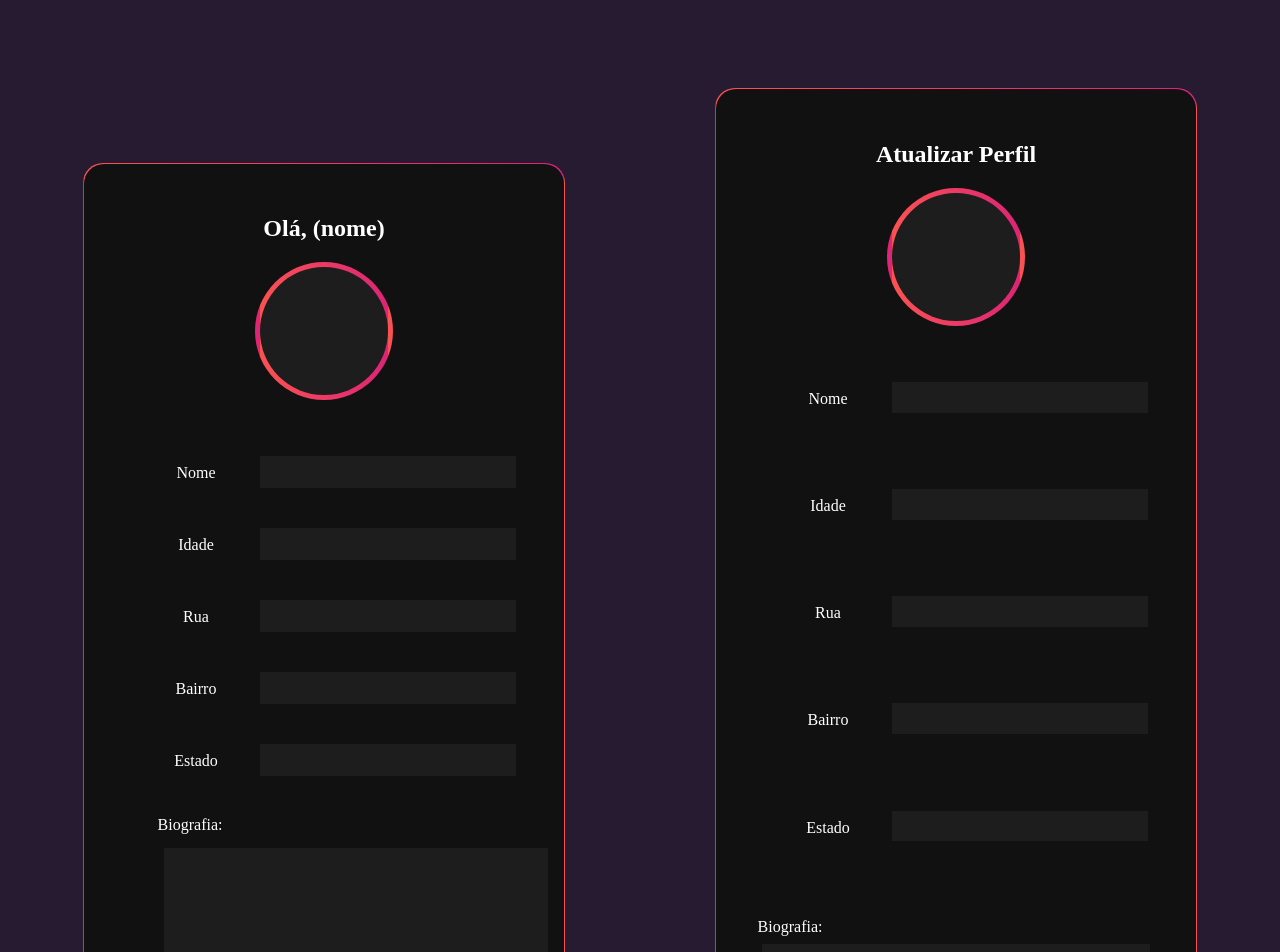
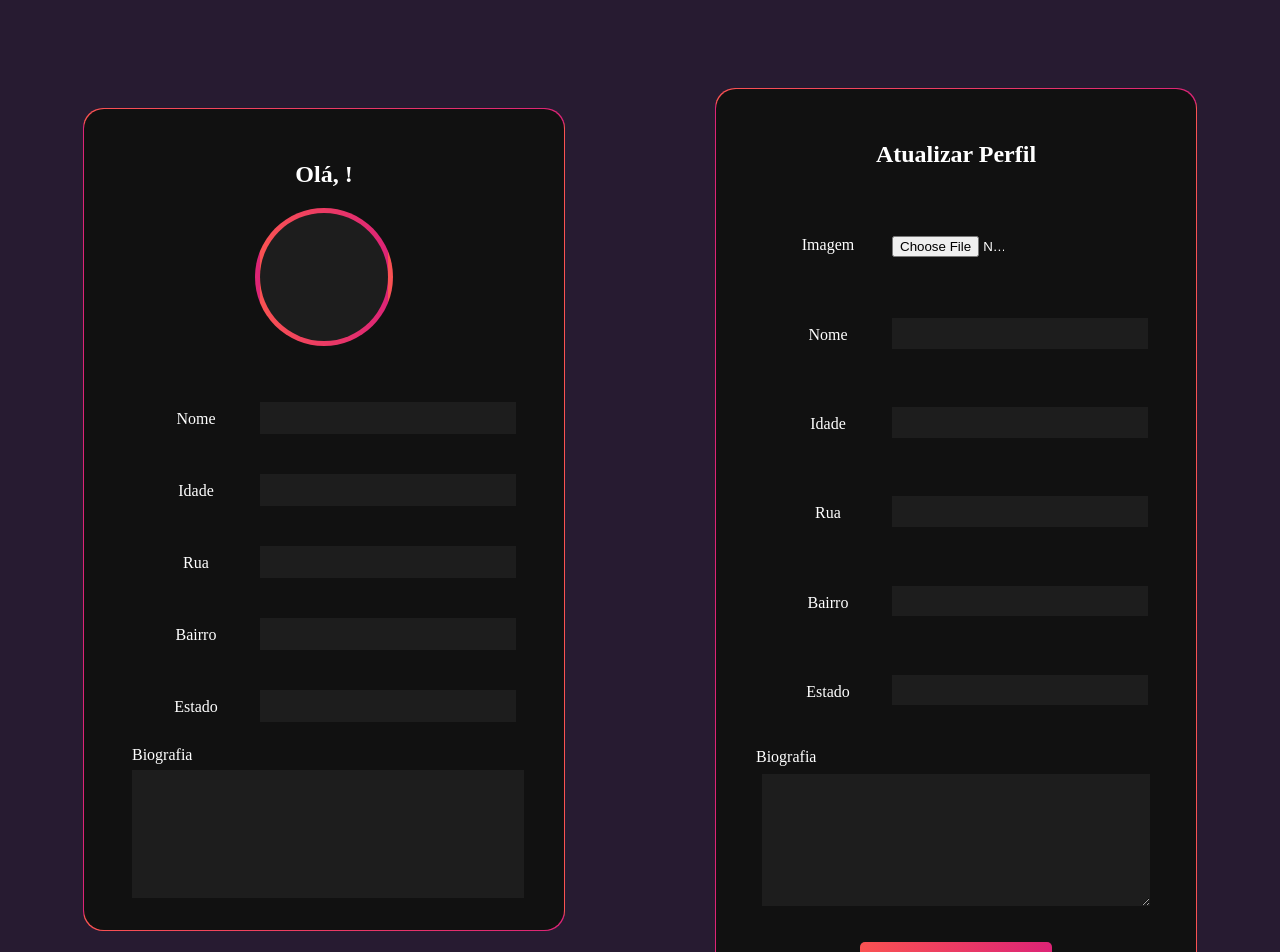
Before and after one commit to BrunoOlv10/perfil-sync360, a React (Create React App) app in the folder desafio-sync360/: page / in a window 1280 px wide. Shown: the top 952 px of the page. Built offline with nearby package versions, Linux system fonts and the light colour scheme.

Commit message:
add updates

```diff
--- a/desafio-sync360/src/App.js
+++ b/desafio-sync360/src/App.js
@@ -4,7 +4,7 @@ import ContainerPerfil from './components/ContainerPerfil';
 import './styles/components/App.sass'
 
 function App() {
-  const [perfil, setPerfil] = useState({
+  const [dadosPerfil, setDadosPerfil] = useState({
     nome: '',
     idade: '',
     rua: '',
@@ -12,15 +12,16 @@ function App() {
     estado: '',
     biografia: ''
   })
+  const [imagemPerfil, setImagemPerfil] = useState(null);
 
-  const atualizarPerfil = (dadosPerfil) => {
-    setPerfil(dadosPerfil)
+  const atualizarPerfil = (novosDados) => {
+    setDadosPerfil(novosDados)
   }
 
   return (
     <div className="App">
-      <ContainerPerfil />
-      <ContainerForm atualizarPerfil={atualizarPerfil}/>
+      <ContainerPerfil dadosPerfil={dadosPerfil} imagemPerfil={imagemPerfil}/>
+      <ContainerForm atualizarPerfil={atualizarPerfil} setImagemPerfil={setImagemPerfil}/>
     </div>
   );
 }
--- a/desafio-sync360/src/components/ContainerForm.js
+++ b/desafio-sync360/src/components/ContainerForm.js
@@ -6,6 +6,7 @@ import '../styles/components/ContainerForm.sass'
 
 const ContainerForm = ({atualizarPerfil}) => {
   const [dadosFormulario, setDadosFormulario] = useState({
+    imagem: 'null',
     nome: '',
     idade: '',
     rua: '',
@@ -13,7 +14,7 @@ const ContainerForm = ({atualizarPerfil}) => {
     estado: '',
     biografia: ''
   })
-  const [enviado, setEnviado] = useState(false)
+  // const [enviado, setEnviado] = useState(false)
 
   const handleChange = (event) => {
     const {name, value} = event.target
@@ -23,11 +24,19 @@ const ContainerForm = ({atualizarPerfil}) => {
     })
   }
 
+  const handleImagemChange = (event) => {
+    const imagemSelecionada = event.target.files[0]
+    setDadosFormulario({
+      ...dadosFormulario,
+      imagem: URL.createObjectURL(imagemSelecionada),
+    })
+  }
+
   const handleSubmit = (event) => {
     event.preventDefault()
     console.log('Dados do formulário enviados:', dadosFormulario)
     atualizarPerfil(dadosFormulario)
-    setEnviado(true)
+    // setEnviado(true)
   }
 
   const handleAtualizar = (event) => {
@@ -38,26 +47,27 @@ const ContainerForm = ({atualizarPerfil}) => {
     <div className='container'>
         <div className='card'>
             <h2>Atualizar Perfil</h2>
-            <div className='img-degrade'>
-              <div className='img'></div>
-            </div>
-            <form>
+            <form onSubmit={handleSubmit}>
               <div className='infos'>
+                <label htmlFor="imagem" className='categoria'>Imagem</label>
+                <input type="file" className='enviar-imagem' name='imagem' accept="image/*" onChange={handleImagemChange}/>
                 <label htmlFor="name" className='categoria'>Nome</label>
-                <input type="text" name='name'/>
+                <input type="text" className='dados-escritos' name='nome' value={dadosFormulario.nome} onChange={handleChange}/>
                 <label htmlFor="idade" className='categoria'>Idade</label>
-                <input type="text" name='idade' />
+                <input type="text" className='dados-escritos' name='idade' value={dadosFormulario.idade} onChange={handleChange}/>
                 <label htmlFor="rua" className='categoria'>Rua</label>
-                <input type="text" name='rua' />
+                <input type="text" className='dados-escritos' name='rua' value={dadosFormulario.rua} onChange={handleChange}/>
                 <label htmlFor="bairro" className='categoria'>Bairro</label>
-                <input type="text" name='bairro' />
+                <input type="text" className='dados-escritos' name='bairro' value={dadosFormulario.bairro} onChange={handleChange}/>
                 <label htmlFor="estado" className='categoria'>Estado</label>
-                <input type="text" name='estado' />
+                <input type="text" className='dados-escritos' name='estado' value={dadosFormulario.estado} onChange={handleChange}/>
               </div>
-                <div className="biografia">
-                  <label htmlFor="biografia" id='label-biografia'>Biografia: </label>
+                <div className="biografia-form">
+                  <label htmlFor="biografia">
+                    Biografia
+                  </label>
                 </div>
-                  <textarea name="biografia" rows="10"></textarea>
+                  <textarea name="biografia" value={dadosFormulario.biografia} onChange={handleChange}></textarea>
                   <button onClick={handleAtualizar}>Atualizar</button>
             </form>
         </div>
--- a/desafio-sync360/src/components/ContainerPerfil.js
+++ b/desafio-sync360/src/components/ContainerPerfil.js
@@ -1,29 +1,33 @@
-import styles from '../styles/components/ContainerPerfil.sass';
+import React from 'react'
+
+import '../styles/components/ContainerPerfil.sass';
 import '../styles/components/App.sass'
 
-const ContainerPerfil = () => {
+const ContainerPerfil = ({dadosPerfil}) => {
   return (
     <div className='container inicio'>
       <div className='card'>
-        <h2>Olá, (nome)</h2>
+        <h2>Olá, {dadosPerfil.nome}!</h2>
         <div className='img-degrade'>
-          <div className='img'></div>
+          <div className='img'>
+          {dadosPerfil.imagem && <img src={dadosPerfil.imagem} alt="Imagem do perfil"  />}
+          </div>
         </div>
         <div className='infos'>
           <label className='categoria'>Nome</label>
-          <div className='dados'></div>
+          <div className='dados'>{dadosPerfil.nome}</div>
           <label className='categoria'>Idade</label>
-          <div className='dados'></div>
+          <div className='dados'>{dadosPerfil.idade}</div>
           <label className='categoria'>Rua</label>
-          <div className='dados'></div>
+          <div className='dados'>{dadosPerfil.rua}</div>
           <label className='categoria'>Bairro</label>
-          <div className='dados'></div>
+          <div className='dados'>{dadosPerfil.bairro}</div>
           <label className='categoria'>Estado</label>
-          <div className='dados'></div>
-          <div className='biografia'>
-            <label id='biografia-perfil'>Biografia:</label>
+          <div className='dados'>{dadosPerfil.estado}</div>
+          <div className='biografia-perfil'>
+            <label>Biografia</label>
           </div>
-            <div className='especial'></div>
+            <div className='especial'>{dadosPerfil.biografia}</div>
         </div>
       </div>
     </div>
--- a/desafio-sync360/src/styles/components/App.sass
+++ b/desafio-sync360/src/styles/components/App.sass
@@ -28,11 +28,3 @@ h2:hover, label:hover
     background: variables.$gradient
     -webkit-background-clip: text
     -webkit-text-fill-color: transparent
-
-
-.biografia
-    width: 100%
-    height: 10%
-    text-align: left
-    margin-top: 2.5rem
-    margin-left: 2vw
--- a/desafio-sync360/src/styles/components/ContainerForm.sass
+++ b/desafio-sync360/src/styles/components/ContainerForm.sass
@@ -1,11 +1,25 @@
 @use '../../variables'
 
-input
+.dados-escritos
     background-color: #1d1d1d
     color: #fff
     border: none
     margin-top: 2.5rem
     height: 1.8rem
+    padding-left: 0.5rem
+
+.enviar-imagem
+    height: 1.5rem
+    width: 7rem
+    margin-top: 3rem
+
+
+.biografia-form
+    width: 100%
+    height: 10%
+    text-align: left
+    margin-top: 1.5rem
+    margin-left: 1.5rem
 
 textarea
     background-color: #1d1d1d
@@ -17,7 +31,7 @@ textarea
     max-width: 30vw
     margin-top: 0.5rem
 
-input[type='submit']
+button
     cursor: pointer
     height: 4vh
     width: 15vw
@@ -25,6 +39,7 @@ input[type='submit']
     border: none
     border-radius: 5px
     color: #fff
+    margin-top: 2rem
     transition: transform .5s
 
     &:hover
--- a/desafio-sync360/src/styles/components/ContainerPerfil.sass
+++ b/desafio-sync360/src/styles/components/ContainerPerfil.sass
@@ -1,7 +1,7 @@
 @use '../../variables'
 
 .inicio
-    margin-bottom: 4.5rem
+    margin-bottom: 3.5rem
 
 .img-degrade
     height: 8rem
@@ -15,7 +15,7 @@
     &:hover
         transform: scale(1.1)
 
-.img
+.img, img
     height: 8rem
     width: 8rem
     background-color: #1d1d1d
@@ -32,13 +32,26 @@
    margin-top: 3rem
 
 .dados
+    display: flex
+    align-items: center
+    padding-left: 0.5rem
     background-color: #1d1d1d
     margin-top: 2.5rem
     height: 2rem
 
+.biografia-perfil
+    width: 100%
+    height: 10%
+    text-align: left
+    margin-top: 1.5rem
+
 .especial
+    display: flex
+    align-items: center
+    text-align: left
+    padding-left: 0.5rem
     background-color: #1d1d1d
     min-height: 10vw
     min-width: 30vw
-    margin-top: 4.5rem
-    margin-left: -7.5vw
+    margin-top: 3rem
+    margin-left: -10vw
```
